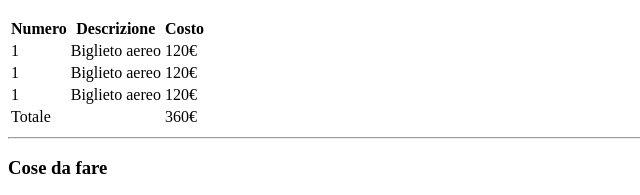
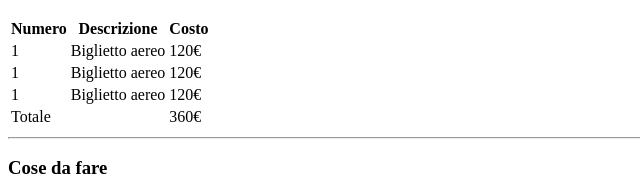
Before and after one commit to DavideSias/html-london-trip, a plain HTML site: page index.html in a window 1280 px wide. Shown: the part 744-939 px from the top of the page, 0-640 px from the left. Drawn offline with Linux system fonts and the light colour scheme.

Commit message:
Correct grammatical error

```diff
--- a/index.html
+++ b/index.html
@@ -30,17 +30,17 @@
             <tbody>
                 <tr>
                     <td>1</td>
-                    <td>Biglieto aereo</td>
+                    <td>Biglietto aereo</td>
                     <td>120&euro;</td>
                 </tr>
                 <tr>
                     <td>1</td>
-                    <td>Biglieto aereo</td>
+                    <td>Biglietto aereo</td>
                     <td>120&euro;</td>
                 </tr>
                 <tr>
                     <td>1</td>
-                    <td>Biglieto aereo</td>
+                    <td>Biglietto aereo</td>
                     <td>120&euro;</td>
                 </tr>
             </tbody>
```
